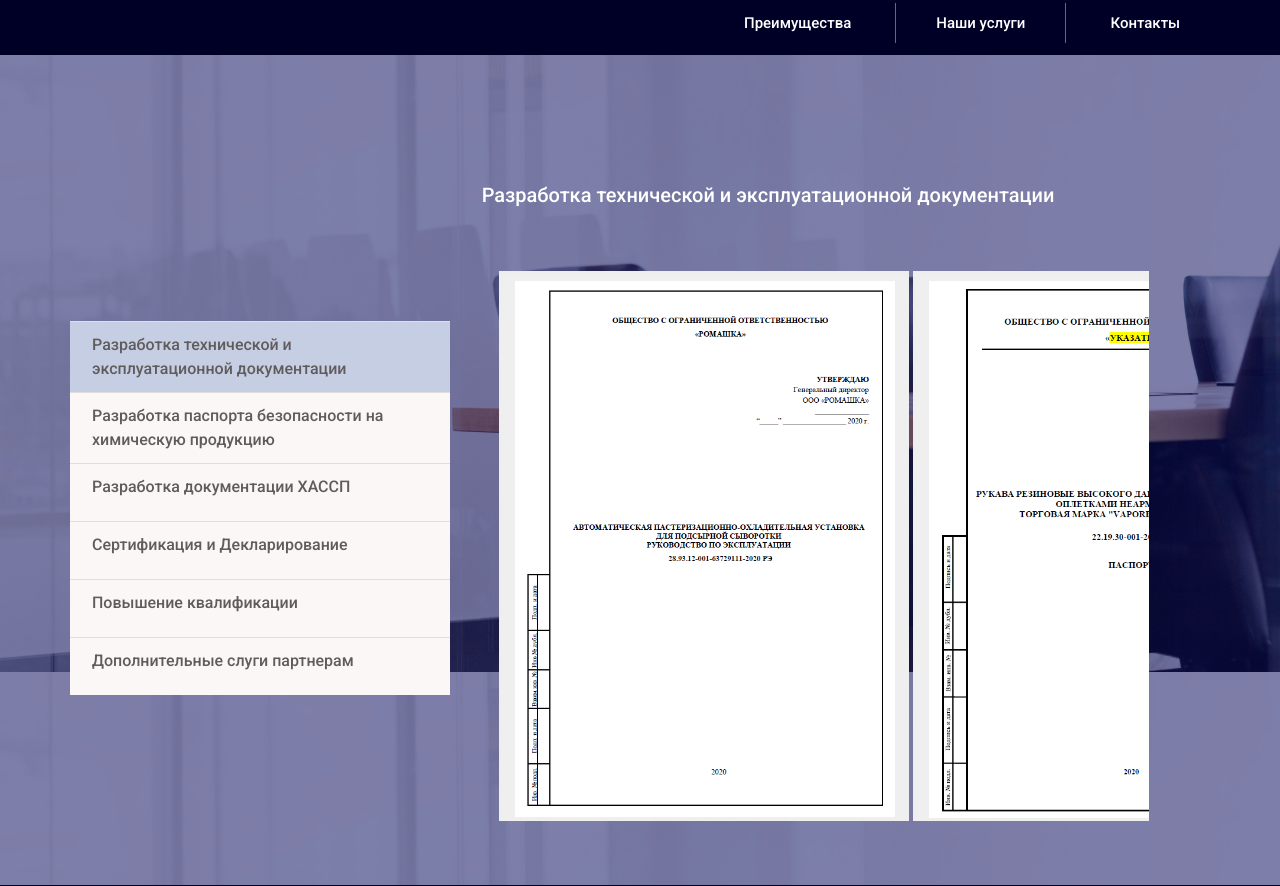
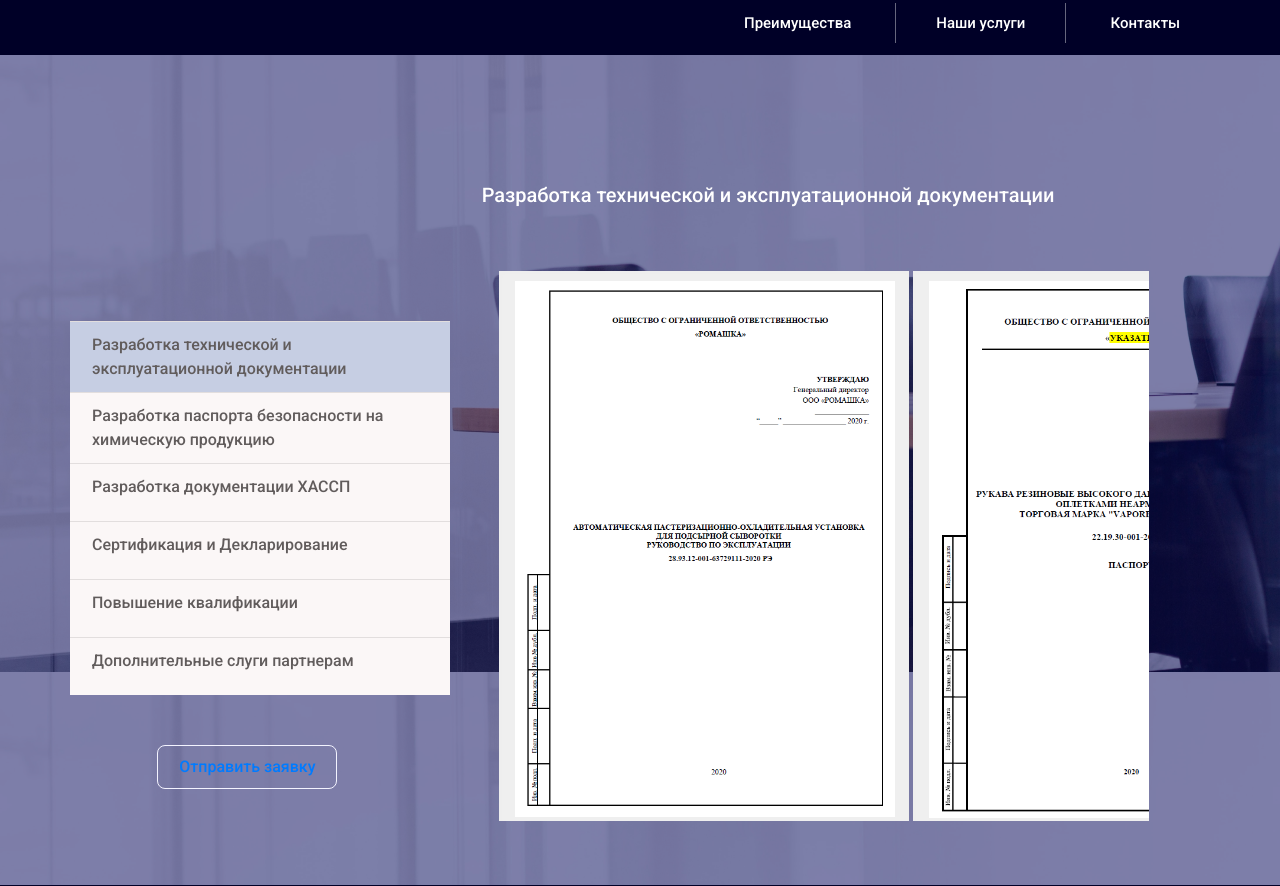
Before and after one commit to gtnh48965/InWeb2, a Flask app: page /documents/1 in a window 1280 px wide. Shown: the top 886 px of the page. Run offline with Flask 2, Linux system fonts and the light colour scheme; some libraries are stand-ins or nearby versions.

Commit message:
закночли адаптивность и первый слайд 12

```diff
--- a/Flask/static/css/body2.css
+++ b/Flask/static/css/body2.css
@@ -8,8 +8,10 @@ display: flex;
   background: rgba(0, 0, 85, 1) url(../img/body22.png);
 }
 .con{
-   width: 100%;
+   /*width: 100%;*/
   height: 100%;
+  /*display: flex;*/
+  flex-direction: column;
  }
 /*Заголовок страницы*/
 .body2__header {
@@ -189,3 +196,32 @@ hr {
 
 .span{
 }
+
+.bottomCarusel {
+border: 1px solid #F3F3FF;
+box-sizing: border-box;
+border-radius: 8px;
+ width: 343px;
+ height: 44px;
+margin-top: 50px;
+text-align: center;
+max-width: 180px;
+  /*margin-left: 55%;*/
+  vertical-align: middle;
+  padding: 9px;
+}
+
+ .bot{
+    position: absolute; margin-left: 23%
+  }
+@media screen and (max-width: 995px) {
+  .bot{
+     margin-left: 14%;}
+    .con_1 {
+
+  margin-bottom: 20%;
+  }
+}
+.blok{
+  min-height: calc(100vh - 70px);
+}
--- a/Flask/templates/body2.html
+++ b/Flask/templates/body2.html
@@ -17,8 +17,11 @@
   </head>
 
 <body>
+
+
 <div class="con">
-    {% include 'header.html' %}
+    <div class="blok">
+ {% include 'header.html' %}
 <h5 class="body2__header">Разработка технической и эксплуатационной документации</h5>
 
 <div class="con_1 container">
@@ -42,6 +45,7 @@
                 <hr/>
 
         <div class="text link-left-menu"><a href="/documents/6" class="a-link-left-menu">Дополнительные&#160;слуги партнерам</a></div>
+<a href="/#sistem" class="bot"><div class="bottomCarusel">Отправить заявку</div></a>
     </div>
 
 
@@ -59,6 +63,8 @@
 
 </div>
  </div>
+    </div>
+{#    <a href="/#sistem"><div class="bottomCarusel">Отправить заявку</div></a>#}
 
 <!-- Modal 1-->
 <div class="modal fade" id="staticBackdrop_1" data-backdrop="static" data-keyboard="false" tabindex="-1" role="dialog" aria-labelledby="staticBackdropLabel" aria-hidden="true">
@@ -261,6 +267,7 @@
 </div>
 {% include 'footer.html' %}
    </div>
+</div>
 
  <script src="https://code.jquery.com/jquery-3.5.1.slim.min.js" integrity="sha384-DfXdz2htPH0lsSSs5nCTpuj/zy4C+OGpamoFVy38MVBnE+IbbVYUew+OrCXaRkfj" crossorigin="anonymous"></script>
     <script src="https://cdn.jsdelivr.net/npm/popper.js@1.16.0/dist/umd/popper.min.js" integrity="sha384-Q6E9RHvbIyZFJoft+2mJbHaEWldlvI9IOYy5n3zV9zzTtmI3UksdQRVvoxMfooAo" crossorigin="anonymous"></script>
--- a/Flask/templates/footer.html
+++ b/Flask/templates/footer.html
@@ -6,7 +6,7 @@
         <v class="foo row">
           <div class="container col-sm-6 col-md-5 col-lg-4 border-r">
             <h5 style="color: white">ООО Центр сертификации “Система”</h5>
-            <p style="color: white">
+            <p style="color: #A7A7A7">
               Телефон : +7 (812)600-15-65, +7 (967)573-22-97<br />
               193318, г.Санкт-Петербург, ул. Ворошилова, дом 2, офис 617
             </p>
@@ -22,7 +22,7 @@
               <p class="sait" style="margin-top: 5px; color: white">Сайт разработан: InWeb</p></div>
 
             <div class="create-inweb col-md-3 col-lg-3">
-                <p class="sait_2" style="color: white"; > Сайт разработан: InWeb</p></div>
+                <p class="sait_2" style="color: #A7A7A7"; > Сайт разработан: InWeb</p></div>
         </v>
         </div>
     </footer>
```
Also changed, not shown: other parts of Flask/static/css/body2.css (+5 -0 lines), Flask/templates/body2_2.html (+8 -3 lines), Flask/templates/body2_3.html (+7 -3 lines), Flask/templates/body2_4.html (+7 -3 lines), Flask/templates/body2_5.html (+9 -5 lines), Flask/templates/body2_6.html (+7 -3 lines).
